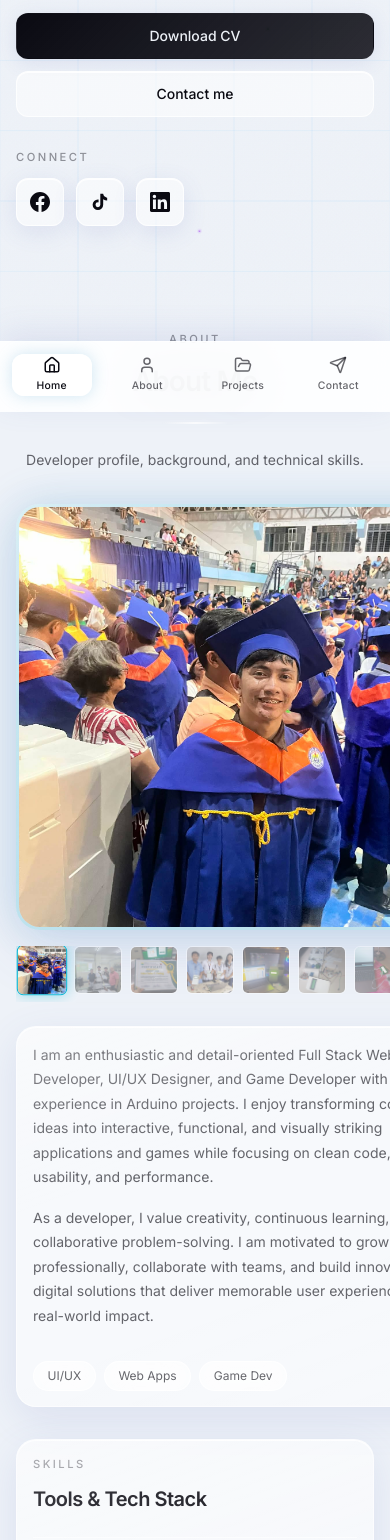
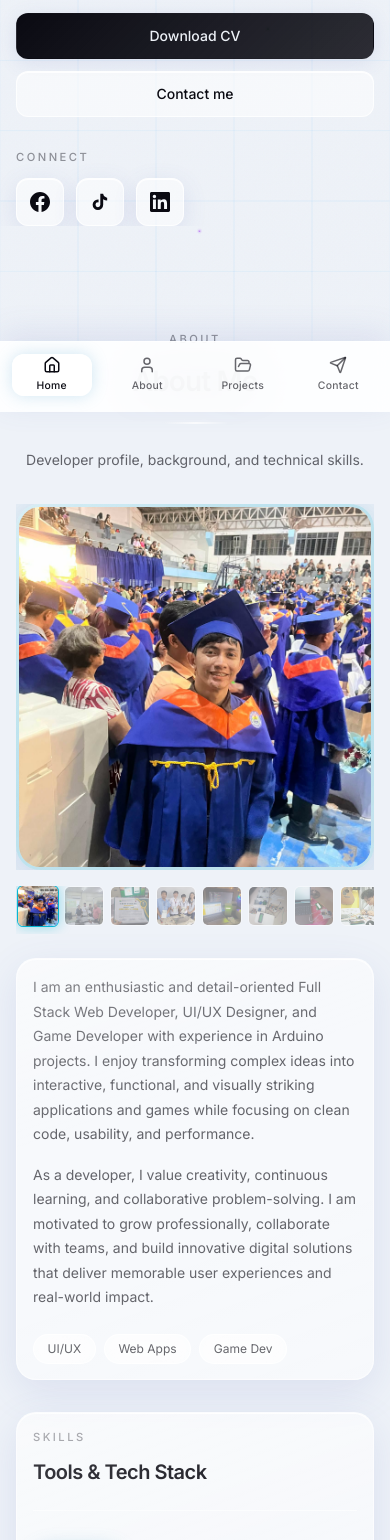
Before and after one commit to caloy002/portfolio-website, a React (Vite) app: page / in a window 390 px wide. Shown: the part 432-1972 px from the top of the page. Built offline with nearby package versions, Linux system fonts and the light colour scheme.

Commit message:
fix mobile responsiveness

```diff
--- a/src/App.jsx
+++ b/src/App.jsx
@@ -568,11 +568,12 @@ function AboutImageGallery({ images }) {
 
   return (
     <div
-      className="flex flex-col gap-4 w-full"
+      className="flex flex-col gap-4 w-full min-w-0"
       onMouseEnter={() => setIsHovered(true)}
       onMouseLeave={() => setIsHovered(false)}
     >
       {/* Main Image Slider */}
+      <div className="w-full min-w-0 overflow-hidden">
         <motion.div
           className="glass-frame relative w-full select-none overflow-hidden"
           whileHover={{ scale: 1.01 }}
@@ -581,7 +582,7 @@ function AboutImageGallery({ images }) {
           <div className="glass-frame__glow" aria-hidden="true" />
 
           {/* Main image container */}
-        <div className="glass-frame__inner relative aspect-[4/5] max-h-[420px] w-full overflow-hidden bg-theme-surface sm:max-h-none">
+          <div className="glass-frame__inner relative w-full overflow-hidden bg-theme-surface" style={{ aspectRatio: '4/5', maxHeight: '360px' }}>
             <AnimatePresence initial={false} custom={direction} mode="wait">
               <motion.img
                 key={page}
@@ -601,25 +602,26 @@ function AboutImageGallery({ images }) {
               <button
                 type="button"
                 onClick={() => navigate(-1)}
-              className="pointer-events-auto flex h-10 w-10 items-center justify-center rounded-full bg-black/40 text-white backdrop-blur-md hover:bg-black/60 active:scale-95 transition-all"
+                className="pointer-events-auto flex h-9 w-9 items-center justify-center rounded-full bg-black/40 text-white backdrop-blur-md hover:bg-black/60 active:scale-95 transition-all"
                 aria-label="Previous image"
               >
-              <ChevronLeft className="h-5 w-5" />
+                <ChevronLeft className="h-4 w-4" />
               </button>
               <button
                 type="button"
                 onClick={() => navigate(1)}
-              className="pointer-events-auto flex h-10 w-10 items-center justify-center rounded-full bg-black/40 text-white backdrop-blur-md hover:bg-black/60 active:scale-95 transition-all"
+                className="pointer-events-auto flex h-9 w-9 items-center justify-center rounded-full bg-black/40 text-white backdrop-blur-md hover:bg-black/60 active:scale-95 transition-all"
                 aria-label="Next image"
               >
-              <ChevronRight className="h-5 w-5" />
+                <ChevronRight className="h-4 w-4" />
               </button>
             </div>
           </div>
         </motion.div>
+      </div>
 
       {/* Thumbnails Row */}
-      <div className="flex gap-2 overflow-x-auto pb-2 px-0.5 scrollbar-none snap-x snap-mandatory justify-start sm:justify-center">
+      <div className="flex gap-1.5 overflow-x-auto pb-2 px-0.5 scrollbar-none snap-x snap-mandatory">
         {images.map((img, i) => {
           const isActive = i === activeIndex
           return (
@@ -627,7 +629,7 @@ function AboutImageGallery({ images }) {
               key={i}
               type="button"
               onClick={() => setIndex(i)}
-              className={`relative aspect-square w-12 h-12 shrink-0 overflow-hidden rounded-md border transition-all duration-300 focus:outline-none cursor-pointer snap-center ${
+              className={`relative aspect-square w-10 h-10 sm:w-12 sm:h-12 shrink-0 overflow-hidden rounded-md border transition-all duration-300 focus:outline-none cursor-pointer snap-center ${
                 isActive
                   ? 'border-[#06b6d4] scale-105 shadow-[0_0_12px_rgba(6,182,212,0.4)] z-10'
                   : 'border-theme-strong opacity-50 hover:opacity-100 hover:scale-105'
@@ -659,21 +661,21 @@ function About() {
           description="Developer profile, background, and technical skills."
         />
 
-        <div className="grid gap-6 sm:gap-8 lg:grid-cols-2 lg:items-start lg:gap-10">
-          <SectionReveal delay={0.1} className="mx-auto w-full max-w-md lg:max-w-none">
+        <div className="grid gap-6 sm:gap-8 lg:grid-cols-2 lg:items-start lg:gap-10 w-full min-w-0">
+          <SectionReveal delay={0.1} className="w-full min-w-0 overflow-hidden">
             <AboutImageGallery images={about.images} />
           </SectionReveal>
 
-          <SectionReveal delay={0.15}>
-            <div className="glass-panel flex h-full flex-col justify-center overflow-hidden">
+          <SectionReveal delay={0.15} className="w-full min-w-0">
+            <div className="glass-panel flex h-full flex-col justify-center overflow-hidden w-full">
               <div className="space-y-4 sm:space-y-5">
                 {about.paragraphs.map((paragraph) => (
-                  <p key={paragraph.slice(0, 30)} className="section-description leading-7" style={{ overflowWrap: 'break-word', wordBreak: 'break-word' }}>
+                  <p key={paragraph.slice(0, 30)} className="section-description leading-7 break-words">
                     {paragraph}
                   </p>
                 ))}
               </div>
-              <div className="mt-8 flex flex-wrap gap-2">
+              <div className="mt-6 flex flex-wrap gap-2">
                 {['UI/UX', 'Web Apps', 'Game Dev'].map((item) => (
                   <span key={item} className="minimal-tag">
                     {item}
--- a/src/index.css
+++ b/src/index.css
@@ -153,6 +153,8 @@
   /* ── Layout ── */
   .section-wrap {
     @apply mx-auto w-full max-w-5xl px-5 sm:px-8 lg:max-w-6xl;
+    overflow-x: hidden;
+    box-sizing: border-box;
   }
 
   .scroll-section {
@@ -399,6 +401,8 @@
     box-shadow:
       0 20px 60px var(--shadow),
       0 0 40px var(--glass-glow);
+    max-width: 100%;
+    box-sizing: border-box;
   }
 
   @keyframes glass-border-flow {
@@ -412,6 +416,8 @@
     background: var(--surface);
     backdrop-filter: blur(8px);
     -webkit-backdrop-filter: blur(8px);
+    max-width: 100%;
+    box-sizing: border-box;
   }
 
   .glass-frame__glow {
```
Lines whose indentation alone changed are shown as unchanged.
